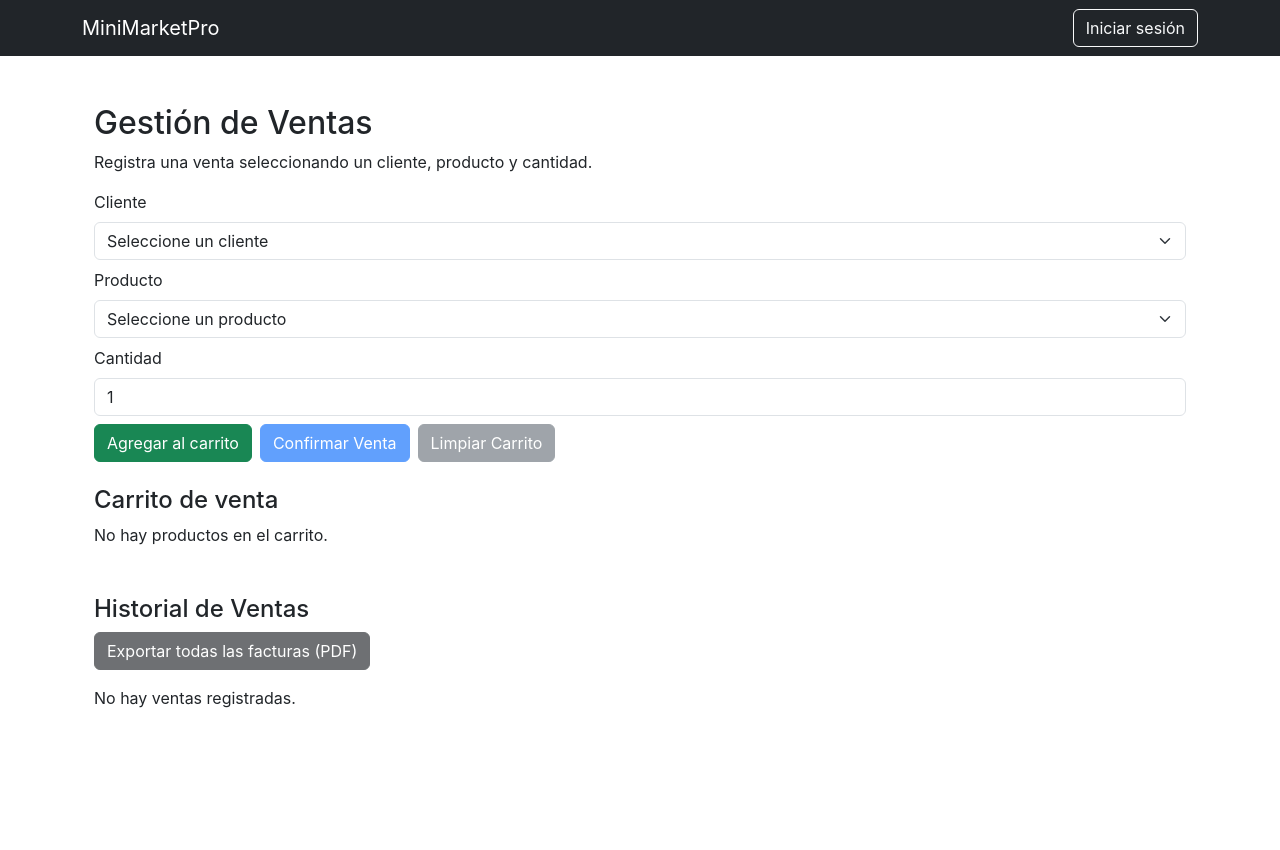
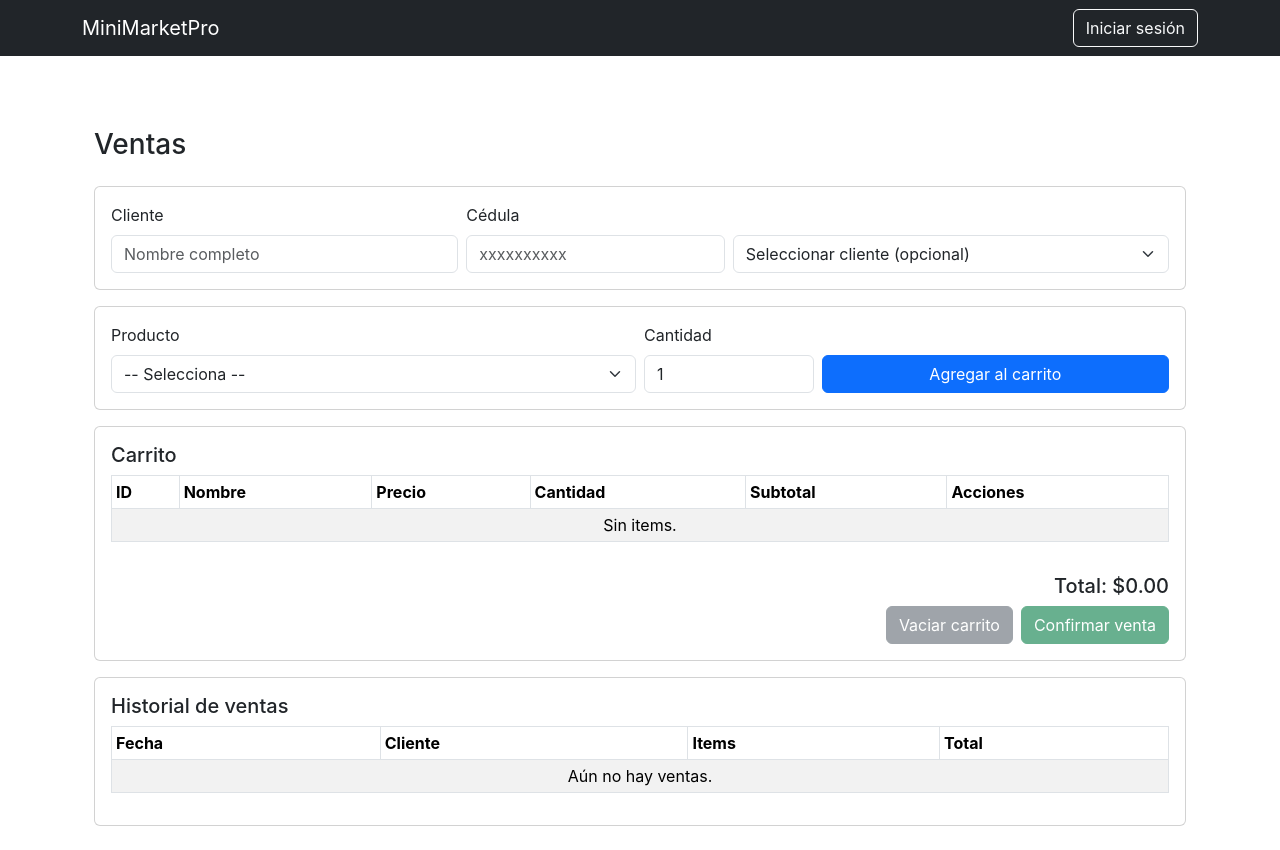
Before and after one commit to kcampoverde/MiniMarketPro, a React (Create React App) app in the folder frontend-minimarketpro/: page /ventas in a window 1280 px wide. Before the commit the page ends 800 px from the top, so only its background shows below. Built offline with nearby package versions, Linux system fonts and the light colour scheme.

Commit message:
fix(ventas): sincronizar productos/clientes/ventas y descontar stock; totales con centavos

```diff
--- a/frontend-minimarketpro/src/pages/Ventas.js
+++ b/frontend-minimarketpro/src/pages/Ventas.js
@@ -1,328 +1,311 @@
-import React, { useEffect, useState } from 'react';
-import { Form, Button, Table, Alert } from 'react-bootstrap';
-import jsPDF from 'jspdf';
-import autoTable from 'jspdf-autotable';
+import React, { useEffect, useMemo, useState } from "react";
+import { Container, Row, Col, Form, Button, Table, Card, Alert } from "react-bootstrap";
 
-function Ventas() {
-  const [productos, setProductos] = useState([]);
-  const [clientes, setClientes] = useState([]);
-  const [productoSeleccionado, setProductoSeleccionado] = useState('');
-  const [clienteSeleccionado, setClienteSeleccionado] = useState('');
+// Helpers storage
+const load = (key, def) => {
+  try { const raw = localStorage.getItem(key); return raw ? JSON.parse(raw) : def; } catch { return def; }
+};
+const save = (key, value) => { try { localStorage.setItem(key, JSON.stringify(value)); } catch {} };
+
+// Money helpers (centavos para precisión)
+const toCents = (v) => Math.round(Number(v) * 100);
+const fromCents = (c) => (c / 100);
+
+export default function Ventas() {
+  const [productos, setProductos] = useState(() => load("productos", []));
+  const [clientes, setClientes] = useState(() => load("clientes", []));
+  const [ventas, setVentas] = useState(() => load("ventas", []));
+  const [alerta, setAlerta] = useState("");
+
+  const [cliente, setCliente] = useState({ nombre: "", cedula: "" });
+  const [seleccionProd, setSeleccionProd] = useState("");
   const [cantidad, setCantidad] = useState(1);
   const [carrito, setCarrito] = useState([]);
-  const [mensaje, setMensaje] = useState('');
-  const [ventas, setVentas] = useState([]);
 
-  const sumarConDecimales = (a, b) => Math.round((a + b) * 100) / 100;
-
+  // Sincronización
   useEffect(() => {
-    const productosGuardados = JSON.parse(localStorage.getItem('productos')) || [];
-    const clientesGuardados = JSON.parse(localStorage.getItem('clientes')) || [];
-    const ventasGuardadas = JSON.parse(localStorage.getItem('ventas')) || [];
-
-    setProductos(productosGuardados);
-    setClientes(clientesGuardados);
-    setVentas(ventasGuardadas);
+    const reload = () => {
+      setProductos(load("productos", []));
+      setClientes(load("clientes", []));
+      setVentas(load("ventas", []));
+    };
+    const onVis = () => document.visibilityState === "visible" && reload();
+    window.addEventListener("visibilitychange", onVis);
+    window.addEventListener("storage", reload);
+    return () => {
+      window.removeEventListener("visibilitychange", onVis);
+      window.removeEventListener("storage", reload);
+    };
   }, []);
 
-  const handleAgregarAlCarrito = () => {
-    const producto = productos.find(p => String(p.id) === String(productoSeleccionado));
-    const cantidadNum = parseInt(cantidad);
+  // Persistir ventas
+  useEffect(() => { save("ventas", ventas); }, [ventas]);
 
-    if (!producto || isNaN(cantidadNum) || cantidadNum <= 0 || cantidadNum > producto.stock) {
-      alert('Cantidad inválida o producto no disponible');
+  const productosMap = useMemo(() => {
+    const m = new Map();
+    for (const p of productos) m.set(String(p.id), p);
+    return m;
+  }, [productos]);
+
+  const agregarAlCarrito = () => {
+    if (!seleccionProd) {
+      setAlerta("❌ Selecciona un producto.");
+      return;
+    }
+    const p = productosMap.get(String(seleccionProd));
+    if (!p) {
+      setAlerta("❌ Producto no encontrado.");
+      return;
+    }
+    const qty = parseInt(cantidad, 10);
+    if (!Number.isInteger(qty) || qty <= 0) {
+      setAlerta("❌ Cantidad inválida.");
+      return;
+    }
+    // No exceder stock
+    const ya = carrito.find((x) => String(x.id) === String(p.id))?.cantidad || 0;
+    if (qty + ya > Number(p.stock)) {
+      setAlerta(`❌ Stock insuficiente. Disponible: ${p.stock}`);
       return;
     }
 
-    const itemExistente = carrito.find(item => item.id === producto.id);
-    if (itemExistente) {
-      const nuevaCantidad = itemExistente.cantidad + cantidadNum;
-      if (nuevaCantidad > producto.stock) {
-        alert('Cantidad excede el stock disponible');
-        return;
+    setCarrito((prev) => {
+      const idx = prev.findIndex((x) => String(x.id) === String(p.id));
+      if (idx >= 0) {
+        const nuevo = [...prev];
+        nuevo[idx] = { ...nuevo[idx], cantidad: nuevo[idx].cantidad + qty };
+        return nuevo;
       }
-
-      const carritoActualizado = carrito.map(item =>
-        item.id === producto.id
-          ? { ...item, cantidad: nuevaCantidad, total: parseFloat((nuevaCantidad * item.precio).toFixed(2)) }
-          : item
-      );
-      setCarrito(carritoActualizado);
-    } else {
-      const itemCarrito = {
-        id: producto.id,
-        nombre: producto.nombre,
-        precio: producto.precio,
-        cantidad: cantidadNum,
-        total: parseFloat((producto.precio * cantidadNum).toFixed(2))
-      };
-      setCarrito([...carrito, itemCarrito]);
-    }
-
-    setCantidad(1);
-    setProductoSeleccionado('');
+      return [...prev, { id: p.id, nombre: p.nombre, precio: Number(p.precio), cantidad: qty }];
+    });
+    setAlerta("");
   };
 
-  const actualizarCantidad = (id, nuevaCantidad) => {
-    if (nuevaCantidad <= 0) return;
-    const nuevoCarrito = carrito.map(item =>
-      item.id === id
-        ? { ...item, cantidad: nuevaCantidad, total: parseFloat((nuevaCantidad * item.precio).toFixed(2)) }
-        : item
-    );
-    setCarrito(nuevoCarrito);
+  const cambiarCantidad = (id, nueva) => {
+    const qty = parseInt(nueva, 10);
+    if (!Number.isInteger(qty) || qty <= 0) return;
+    const p = productosMap.get(String(id));
+    if (!p) return;
+    if (qty > Number(p.stock)) return; // evitar pasar stock
+    setCarrito((prev) => prev.map((x) => String(x.id) === String(id) ? { ...x, cantidad: qty } : x));
   };
 
-  const handleEliminarDelCarrito = (id) => {
-    const nuevoCarrito = carrito.filter(item => item.id !== id);
-    setCarrito(nuevoCarrito);
-  };
+  const quitar = (id) => setCarrito((prev) => prev.filter((x) => String(x.id) !== String(id)));
 
-  const generarFacturaPDF = (venta) => {
-    const doc = new jsPDF();
-    doc.setFontSize(16);
-    doc.text('Factura de Venta', 20, 20);
-    doc.setFontSize(12);
-    doc.text(`Fecha: ${venta.fecha}`, 20, 40);
-    doc.text(`Cliente: ${venta.cliente.nombre}`, 20, 50);
-    doc.text(`Cédula: ${venta.cliente.cedula}`, 20, 60);
+  const totalCents = useMemo(() => {
+    return carrito.reduce((acc, it) => acc + toCents(it.precio) * it.cantidad, 0);
+  }, [carrito]);
 
-    const filas = venta.productos.map(p => [
-      p.nombre,
-      `$${p.precio.toFixed(2)}`,
-      p.cantidad,
-      `$${p.total.toFixed(2)}`
-    ]);
-
-    autoTable(doc, {
-      head: [['Producto', 'Precio', 'Cantidad', 'Total']],
-      body: filas,
-      startY: 80,
-    });
-
-    doc.text(`Total: $${venta.total.toFixed(2)}`, 20, doc.lastAutoTable.finalY + 20);
-    doc.save(`Factura_${venta.id}.pdf`);
-  };
-
-  const generarTodasLasFacturasPDF = () => {
-    if (ventas.length === 0) return;
-
-    const nuevoDoc = new jsPDF();
-
-    ventas.forEach((venta, index) => {
-      if (index > 0) nuevoDoc.addPage();
-
-      nuevoDoc.setFontSize(16);
-      nuevoDoc.text('Factura de Venta', 20, 20);
-      nuevoDoc.setFontSize(12);
-      nuevoDoc.text(`Fecha: ${venta.fecha}`, 20, 40);
-      nuevoDoc.text(`Cliente: ${venta.cliente.nombre}`, 20, 50);
-      nuevoDoc.text(`Cédula: ${venta.cliente.cedula}`, 20, 60);
-
-      const filas = venta.productos.map(p => [
-        p.nombre,
-        `$${p.precio.toFixed(2)}`,
-        p.cantidad,
-        `$${p.total.toFixed(2)}`
-      ]);
-
-      autoTable(nuevoDoc, {
-        head: [['Producto', 'Precio', 'Cantidad', 'Total']],
-        body: filas,
-        startY: 80,
-      });
-
-      nuevoDoc.text(`Total: $${venta.total.toFixed(2)}`, 20, nuevoDoc.lastAutoTable.finalY + 20);
-    });
-
-    nuevoDoc.save('Facturas_Todas.pdf');
-  };
-
-  const handleConfirmarVenta = () => {
-    if (carrito.length === 0) return;
-
-    const cliente = clientes.find(c => String(c.id) === String(clienteSeleccionado));
-    if (!cliente) {
-      alert('Debe seleccionar un cliente');
+  const confirmarVenta = () => {
+    if (!cliente.nombre?.trim() || !cliente.cedula?.trim()) {
+      setAlerta("❌ Ingresa nombre y cédula del cliente.");
+      return;
+    }
+    if (carrito.length === 0) {
+      setAlerta("❌ El carrito está vacío.");
       return;
     }
 
-    const productosActualizados = productos.map(p => {
-      const itemVenta = carrito.find(c => c.id === p.id);
-      return itemVenta ? { ...p, stock: p.stock - itemVenta.cantidad } : p;
+    // Verificar stock final
+    for (const it of carrito) {
+      const p = productosMap.get(String(it.id));
+      if (!p || Number(p.stock) < it.cantidad) {
+        setAlerta(`❌ Stock insuficiente para ${it?.nombre || it.id}.`);
+        return;
+      }
+    }
+
+    // Descontar stock y persistir productos
+    const nuevosProductos = productos.map((p) => {
+      const item = carrito.find((x) => String(x.id) === String(p.id));
+      if (!item) return p;
+      return { ...p, stock: Number(p.stock) - item.cantidad };
     });
+    setProductos(nuevosProductos);
+    save("productos", nuevosProductos); // persistir YA
 
-    const totalVenta = carrito.reduce((sum, item) => sumarConDecimales(sum, item.total), 0);
+    // Registrar venta
+    const venta = {
+      id: crypto.randomUUID(),
+      fecha: new Date().toISOString(),
+      cliente: { ...cliente },
+      items: carrito.map((x) => ({
+        id: x.id,
+        nombre: x.nombre,
+        precio: Number(x.precio),
+        cantidad: x.cantidad,
+        total: fromCents(toCents(x.precio) * x.cantidad),
+      })),
+      total: fromCents(totalCents),
+    };
+    setVentas((prev) => [...prev, venta]);
 
-    const nuevaVenta = {
-      id: Date.now(),
-      fecha: new Date().toLocaleString(),
-      cliente: {
-        id: cliente.id,
-        nombre: cliente.nombre,
-        cedula: cliente.cedula
-      },
-      productos: carrito,
-      total: totalVenta
-    };
-
-    const ventasActualizadas = [...ventas, nuevaVenta];
-
-    localStorage.setItem('ventas', JSON.stringify(ventasActualizadas));
-    localStorage.setItem('productos', JSON.stringify(productosActualizados));
-
-    setProductos(productosActualizados);
-    setVentas(ventasActualizadas);
+    // Limpiar
     setCarrito([]);
-    setClienteSeleccionado('');
-    setMensaje('✅ Venta confirmada exitosamente');
-    setTimeout(() => setMensaje(''), 4000);
-  };
-
-  const handleEliminarVenta = (idVenta) => {
-    const venta = ventas.find(v => v.id === idVenta);
-    if (!venta) return;
-
-    const productosRestaurados = productos.map(p => {
-      const item = venta.productos.find(vp => vp.id === p.id);
-      return item ? { ...p, stock: p.stock + item.cantidad } : p;
-    });
-
-    const ventasActualizadas = ventas.filter(v => v.id !== idVenta);
-
-    localStorage.setItem('ventas', JSON.stringify(ventasActualizadas));
-    localStorage.setItem('productos', JSON.stringify(productosRestaurados));
-
-    setVentas(ventasActualizadas);
-    setProductos(productosRestaurados);
-    setMensaje('❌ Venta eliminada correctamente');
-    setTimeout(() => setMensaje(''), 4000);
+    setSeleccionProd("");
+    setCantidad(1);
+    setAlerta("✅ Venta registrada.");
+    setTimeout(() => setAlerta(""), 2500);
   };
 
   return (
-    <div className="container mt-4">
-      <h2>Gestión de Ventas</h2>
-      <p>Registra una venta seleccionando un cliente, producto y cantidad.</p>
+    <Container className="py-4">
+      <Row className="mb-3">
+        <Col><h3>Ventas</h3></Col>
+      </Row>
 
-      {mensaje && <Alert variant="info">{mensaje}</Alert>}
+      {alerta && <Alert variant={alerta.startsWith("✅") ? "success" : "danger"}>{alerta}</Alert>}
 
-      <Form className="mb-4">
-        <Form.Group className="mb-2">
-          <Form.Label>Cliente</Form.Label>
-          <Form.Select value={clienteSeleccionado} onChange={(e) => setClienteSeleccionado(e.target.value)} required>
-            <option value="">Seleccione un cliente</option>
-            {clientes.map(c => (
-              <option key={c.id} value={c.id}>{c.nombre} - CI: {c.cedula}</option>
-            ))}
-          </Form.Select>
-        </Form.Group>
+      <Card className="mb-3">
+        <Card.Body>
+          <Row className="g-2">
+            <Col md={4}>
+              <Form.Group>
+                <Form.Label>Cliente</Form.Label>
+                <Form.Control
+                  placeholder="Nombre completo"
+                  value={cliente.nombre}
+                  onChange={(e) => setCliente((c) => ({ ...c, nombre: e.target.value }))}
+                />
+              </Form.Group>
+            </Col>
+            <Col md={3}>
+              <Form.Group>
+                <Form.Label>Cédula</Form.Label>
+                <Form.Control
+                  placeholder="xxxxxxxxxx"
+                  value={cliente.cedula}
+                  onChange={(e) => setCliente((c) => ({ ...c, cedula: e.target.value }))}
+                />
+              </Form.Group>
+            </Col>
+            <Col md={5} className="d-flex align-items-end">
+              {/* (Opcional) Cargar rápidamente un cliente ya existente */}
+              <Form.Select
+                onChange={(e) => {
+                  const cid = e.target.value;
+                  if (!cid) return;
+                  const c = clientes.find((x) => String(x.cedula) === String(cid));
+                  if (c) setCliente({ nombre: c.nombre, cedula: c.cedula });
+                }}
+                defaultValue=""
+              >
+                <option value="">Seleccionar cliente (opcional)</option>
+                {clientes.map((c) => (
+                  <option key={c.cedula} value={c.cedula}>{c.nombre} — {c.cedula}</option>
+                ))}
+              </Form.Select>
+            </Col>
+          </Row>
+        </Card.Body>
+      </Card>
 
-        <Form.Group className="mb-2">
-          <Form.Label>Producto</Form.Label>
-          <Form.Select value={productoSeleccionado} onChange={(e) => setProductoSeleccionado(e.target.value)} required>
-            <option value="">Seleccione un producto</option>
-            {productos.map(p => (
-              <option key={p.id} value={p.id}>{p.nombre} (Stock: {p.stock}) - ${p.precio}</option>
-            ))}
-          </Form.Select>
-        </Form.Group>
+      <Card className="mb-3">
+        <Card.Body>
+          <Row className="g-2 align-items-end">
+            <Col md={6}>
+              <Form.Group>
+                <Form.Label>Producto</Form.Label>
+                <Form.Select value={seleccionProd} onChange={(e) => setSeleccionProd(e.target.value)}>
+                  <option value="">-- Selecciona --</option>
+                  {productos.map((p) => (
+                    <option key={String(p.id)} value={String(p.id)}>
+                      {p.nombre} — ${Number(p.precio).toFixed(2)} — Stock: {p.stock}
+                    </option>
+                  ))}
+                </Form.Select>
+              </Form.Group>
+            </Col>
+            <Col md={2}>
+              <Form.Group>
+                <Form.Label>Cantidad</Form.Label>
+                <Form.Control type="number" min="1" value={cantidad} onChange={(e) => setCantidad(e.target.value)} />
+              </Form.Group>
+            </Col>
+            <Col md={4}>
+              <Button className="w-100" variant="primary" onClick={agregarAlCarrito}>Agregar al carrito</Button>
+            </Col>
+          </Row>
+        </Card.Body>
+      </Card>
 
-        <Form.Group className="mb-2">
-          <Form.Label>Cantidad</Form.Label>
-          <Form.Control type="number" min="1" value={cantidad} onChange={(e) => setCantidad(e.target.value)} required />
-        </Form.Group>
-
-        <Button onClick={handleAgregarAlCarrito} variant="success" className="me-2">Agregar al carrito</Button>
-        <Button onClick={handleConfirmarVenta} variant="primary" disabled={carrito.length === 0}>Confirmar Venta</Button>
-        <Button onClick={() => setCarrito([])} variant="secondary" className="ms-2" disabled={carrito.length === 0}>Limpiar Carrito</Button>
-      </Form>
-
-      <h4>Carrito de venta</h4>
-      {carrito.length > 0 ? (
-        <>
-          <Table striped bordered hover>
+      <Card>
+        <Card.Body>
+          <h5>Carrito</h5>
+          <Table striped bordered hover size="sm" responsive>
             <thead>
               <tr>
-                <th>#</th>
-                <th>Producto</th>
-                <th>Precio</th>
-                <th>Cantidad</th>
-                <th>Total</th>
-                <th>Acciones</th>
+                <th>ID</th><th>Nombre</th><th>Precio</th><th>Cantidad</th><th>Subtotal</th><th>Acciones</th>
               </tr>
             </thead>
             <tbody>
-              {carrito.map((item, index) => (
-                <tr key={index}>
-                  <td>{index + 1}</td>
-                  <td>{item.nombre}</td>
-                  <td>${item.precio.toFixed(2)}</td>
-                  <td>
+              {carrito.length === 0 ? (
+                <tr><td colSpan={6} className="text-center">Sin items.</td></tr>
+              ) : carrito.map((it) => (
+                <tr key={String(it.id)}>
+                  <td>{it.id}</td>
+                  <td>{it.nombre}</td>
+                  <td>${Number(it.precio).toFixed(2)}</td>
+                  <td style={{maxWidth: 100}}>
                     <Form.Control
                       type="number"
                       min="1"
-                      value={item.cantidad}
-                      onChange={(e) => actualizarCantidad(item.id, parseInt(e.target.value))}
+                      value={it.cantidad}
+                      onChange={(e) => cambiarCantidad(it.id, e.target.value)}
                     />
                   </td>
-                  <td>${item.total.toFixed(2)}</td>
-                  <td><Button variant="danger" size="sm" onClick={() => handleEliminarDelCarrito(item.id)}>Eliminar</Button></td>
+                  <td>${fromCents(toCents(it.precio) * it.cantidad).toFixed(2)}</td>
+                  <td>
+                    <Button size="sm" variant="outline-danger" onClick={() => quitar(it.id)}>Quitar</Button>
+                  </td>
                 </tr>
               ))}
             </tbody>
           </Table>
-          <h5>Total del carrito: ${carrito.reduce((acc, item) => sumarConDecimales(acc, item.total), 0).toFixed(2)}</h5>
-        </>
-      ) : <p>No hay productos en el carrito.</p>}
 
-      <h4 className="mt-5">Historial de Ventas</h4>
+          <Row className="mt-3">
+            <Col md={6}></Col>
+            <Col md={6} className="text-end">
+              <h5>Total: ${fromCents(totalCents).toFixed(2)}</h5>
+              <div className="d-flex gap-2 justify-content-end">
+                <Button variant="secondary" onClick={() => setCarrito([])} disabled={carrito.length === 0}>
+                  Vaciar carrito
+                </Button>
+                <Button variant="success" onClick={confirmarVenta} disabled={carrito.length === 0}>
+                  Confirmar venta
+                </Button>
+              </div>
+            </Col>
+          </Row>
+        </Card.Body>
+      </Card>
 
-      <Button variant="dark" className="mb-3" onClick={generarTodasLasFacturasPDF} disabled={ventas.length === 0}>
-        Exportar todas las facturas (PDF)
-      </Button>
-
-      {ventas.length > 0 ? (
-        <Table striped bordered>
-          <thead>
-            <tr>
-              <th>#</th>
-              <th>Fecha</th>
-              <th>Cliente</th>
-              <th>Total</th>
-              <th>Detalle</th>
-              <th>Acciones</th>
-            </tr>
-          </thead>
-          <tbody>
-            {ventas.map((venta, index) => (
-              <tr key={venta.id}>
-                <td>{index + 1}</td>
-                <td>{venta.fecha}</td>
-                <td>
-                  <strong>{venta.cliente.nombre}</strong><br />
-                  <small>CI: {venta.cliente.cedula}</small>
-                </td>
-                <td>${venta.total.toFixed(2)}</td>
-                <td>
-                  {venta.productos.map((p, i) => (
-                    <div key={i}>{p.nombre} x{p.cantidad} (${p.total.toFixed(2)})</div>
-                  ))}
-                </td>
-                <td>
-                  <Button size="sm" variant="info" className="me-2" onClick={() => generarFacturaPDF(venta)}>
-                    Imprimir
-                  </Button>
-                  <Button size="sm" variant="danger" onClick={() => handleEliminarVenta(venta.id)}>
-                    Eliminar
-                  </Button>
-                </td>
+      <Card className="mt-3">
+        <Card.Body>
+          <h5>Historial de ventas</h5>
+          <Table striped bordered hover size="sm" responsive>
+            <thead>
+              <tr>
+                <th>Fecha</th><th>Cliente</th><th>Items</th><th>Total</th>
               </tr>
-            ))}
-          </tbody>
-        </Table>
-      ) : <p>No hay ventas registradas.</p>}
-    </div>
+            </thead>
+            <tbody>
+              {ventas.length === 0 ? (
+                <tr><td colSpan={4} className="text-center">Aún no hay ventas.</td></tr>
+              ) : ventas.map((v) => (
+                <tr key={v.id}>
+                  <td>{new Date(v.fecha).toLocaleString()}</td>
+                  <td>{v.cliente?.nombre} — {v.cliente?.cedula}</td>
+                  <td>
+                    {v.items.map((i) => `${i.nombre} x${i.cantidad}`).join(", ")}
+                  </td>
+                  <td>${Number(v.total).toFixed(2)}</td>
+                </tr>
+              ))}
+            </tbody>
+          </Table>
+        </Card.Body>
+      </Card>
+    </Container>
   );
 }
-
-export default Ventas;
```
